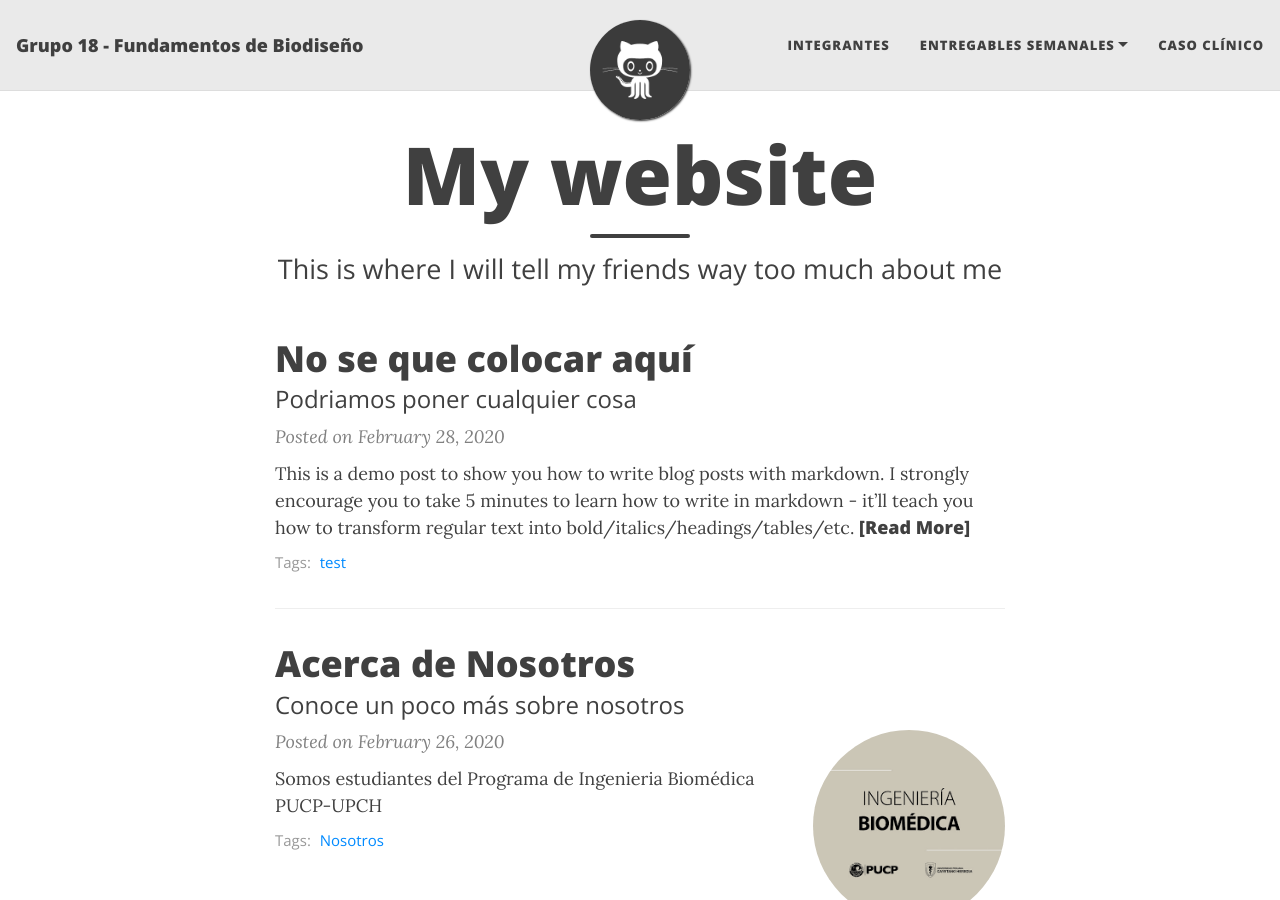
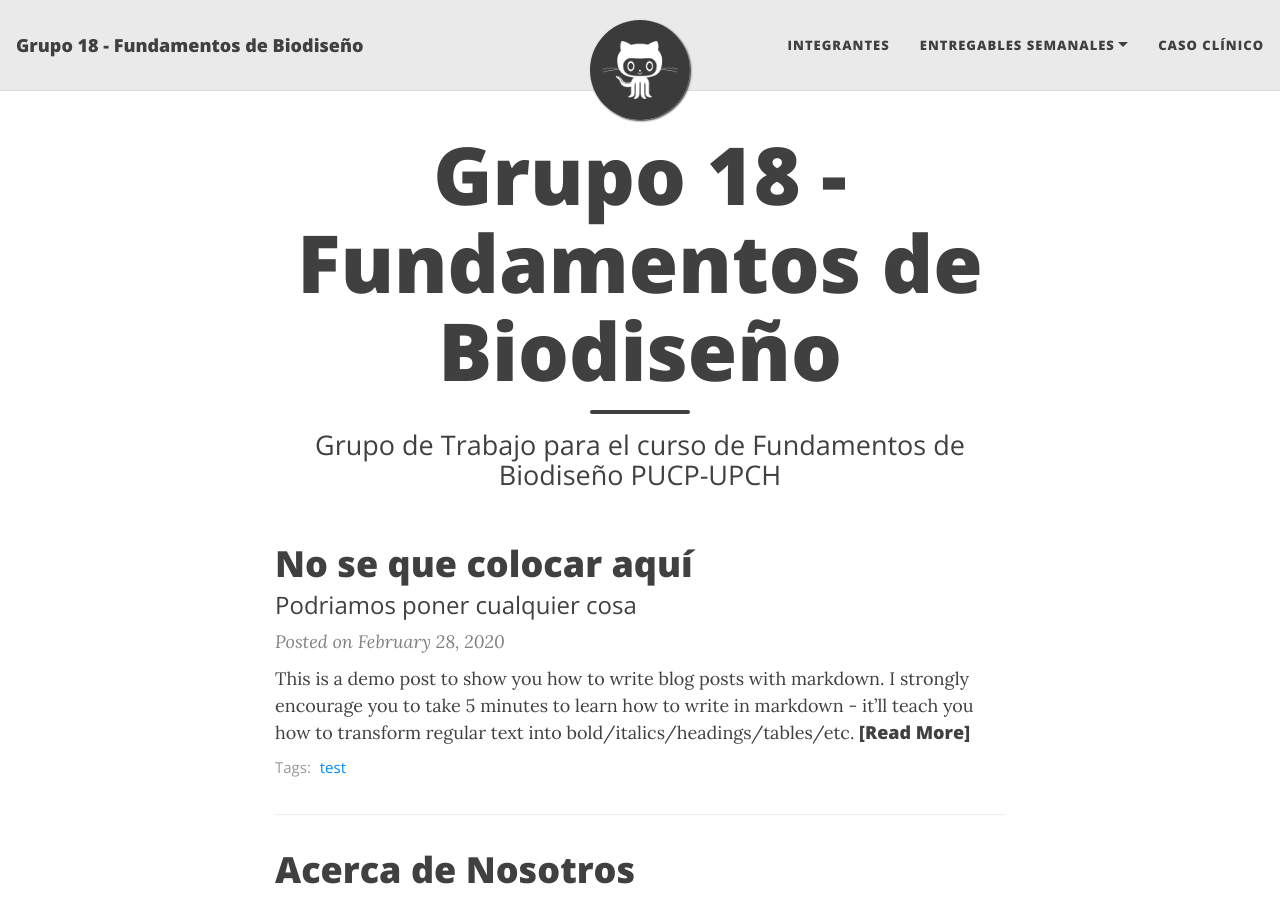
Before and after one commit to equipo18-fundbio/equipo18-fundbio1, a Jekyll site: the page built from index.html, in a window 1280 px wide and 900 px high. Built offline with Jekyll 4.4.1, drawn with Linux system fonts in a browser that asks for light colours; nearby versions of some CDN libraries; the list of posts is cut into pages by our own code.

Commit message:
Update index.html

```diff
--- a/index.html
+++ b/index.html
@@ -1,5 +1,5 @@
 ---
 layout: home
-title: My website
-subtitle: This is where I will tell my friends way too much about me
+title: Grupo 18 - Fundamentos de Biodiseño
+subtitle: Grupo de Trabajo para el curso de Fundamentos de Biodiseño PUCP-UPCH
 ---
```
